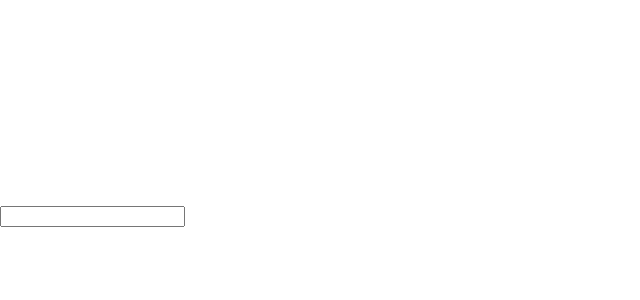
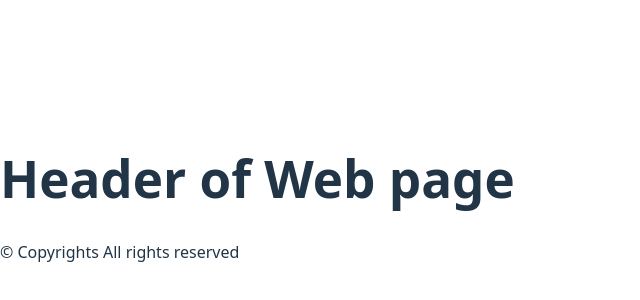
Before and after one commit to abdullah97-pro/React-Project-Tutorial, a React (Vite) app: page / in a window 1280 px wide. Shown: the part 202-502 px from the top of the page, without its empty margins (0-640 px from the left). Built offline with nearby package versions, Linux system fonts and the light colour scheme.

Commit message:
Component Composition

```diff
--- a/src/App.jsx
+++ b/src/App.jsx
@@ -1,20 +1,34 @@
-import { useState } from 'react';
-import Loginform from './components/LoginForm'
 
-function Child ({value, onChange}) {
-  return <input value={value} onChange={e => onChange(e.target.value)} />
-}
+import Header from "./components/Header";
+import Footer from "./components/Footer";
+
 function App() {
-  const [text, setText] = useState("");
   return (
-    // <Loginform />
     <>
-      <h1>{text}</h1>
-
-      <Child value={text} onChange={setText} />
+      <Header />
+      <Footer />
     </>
   )
 }
+
+
+// import { useState } from 'react';
+// import Loginform from './components/LoginForm'
+
+// function Child ({value, onChange}) {
+//   return <input value={value} onChange={e => onChange(e.target.value)} />
+// }
+// function App() {
+//   const [text, setText] = useState("");
+//   return (
+//     // <Loginform />
+//     <>
+//       <h1>{text}</h1>
+
+//       <Child value={text} onChange={setText} />
+//     </>
+//   )
+// }
 
 
 // function Greeting(props) {
--- /dev/null
+++ b/src/components/Footer.jsx
@@ -0,0 +1,5 @@
+function Footer() {
+    return <p>&copy; Copyrights All rights reserved</p>
+}
+
+export default Footer;
--- /dev/null
+++ b/src/components/Header.jsx
@@ -0,0 +1,5 @@
+function Header() {
+    return <h1>Header of Web page</h1>
+}
+
+export default Header;
```
